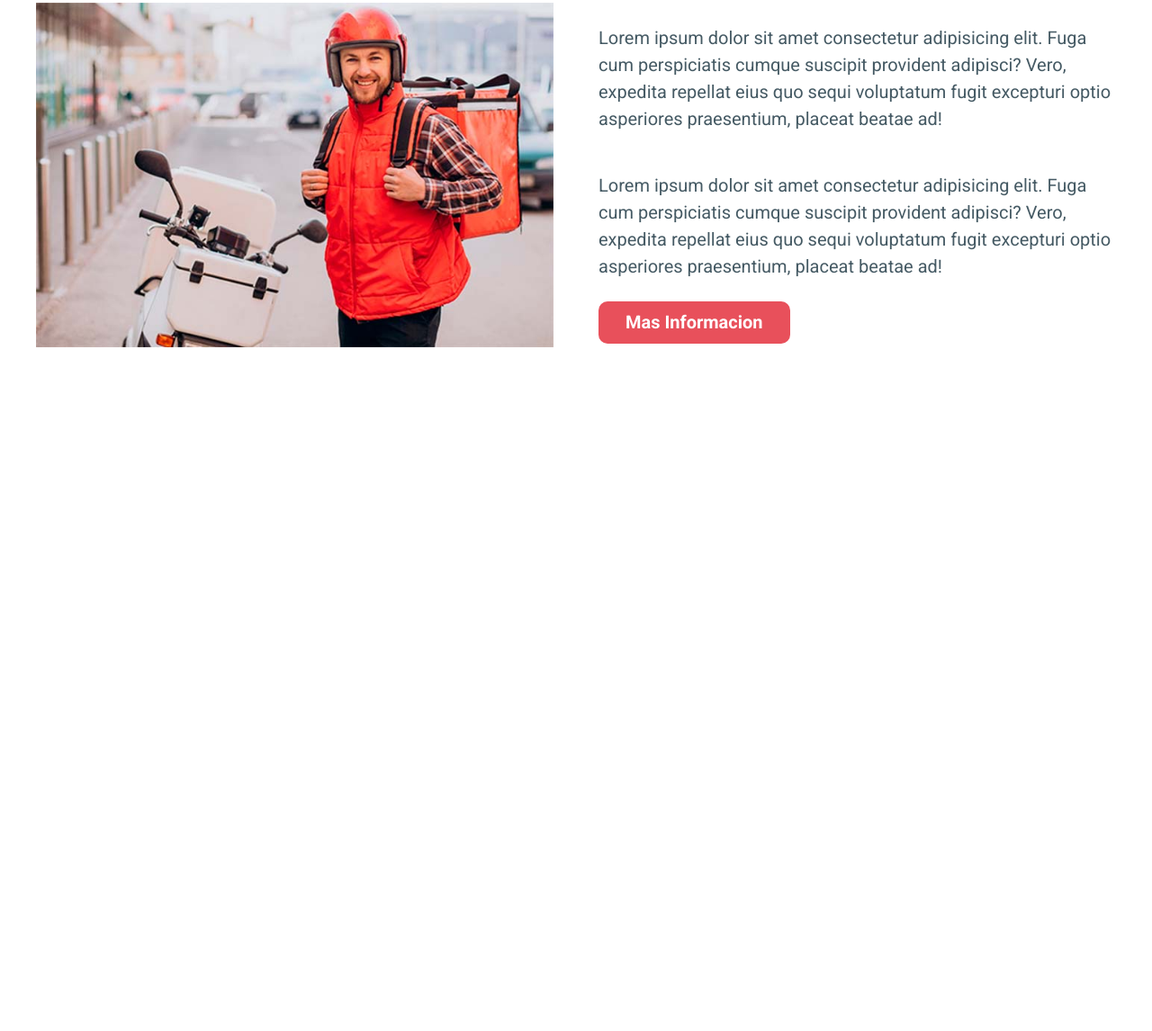
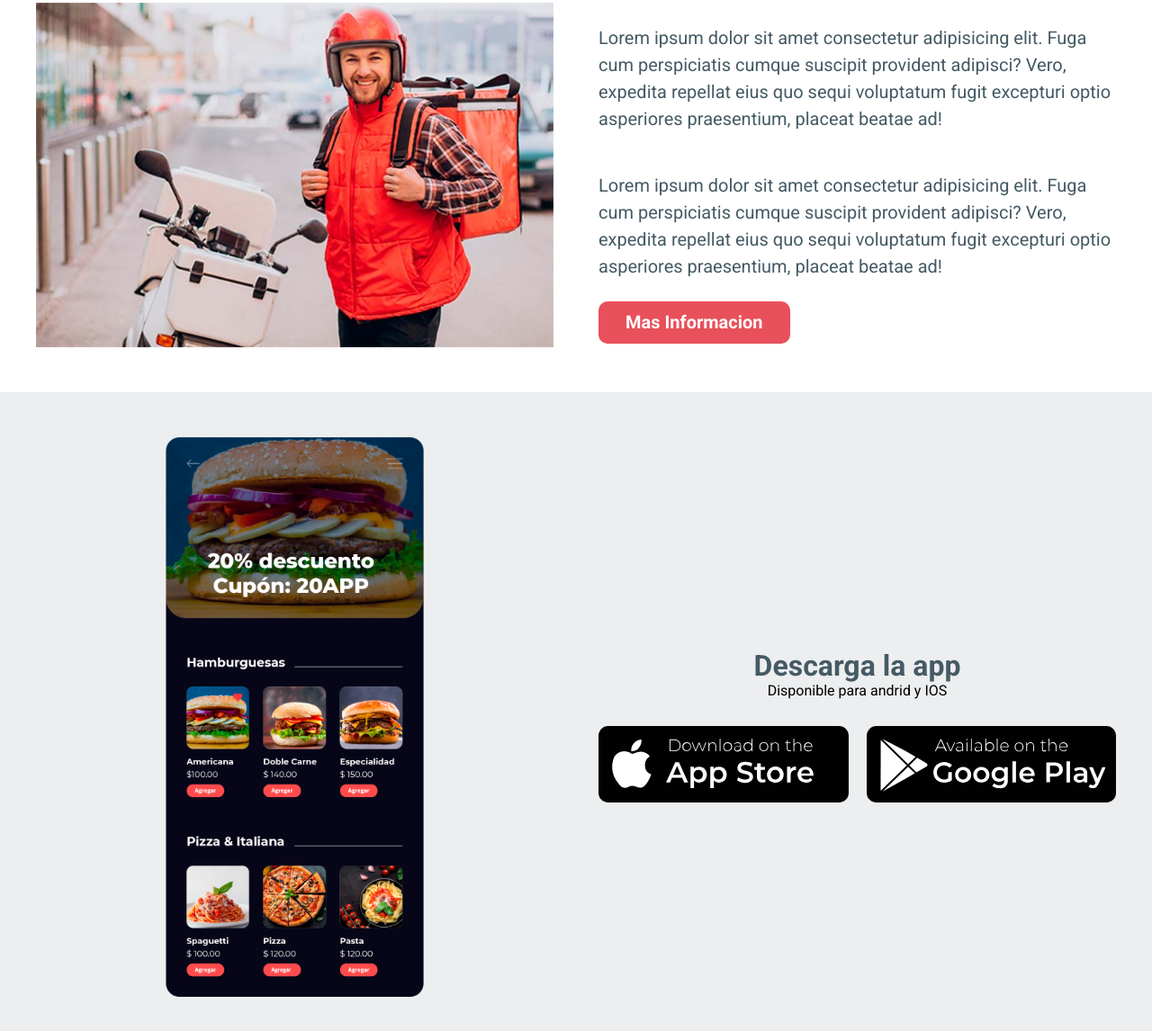
Before and after one commit to GerardoDev25/DeliveryApp-web-page-with-scss, a website: page index.html in a window 1280 px wide. Shown: the part 4568-5714 px from the top of the page at 90% size. Before the commit the page ends 5004 px from the top, so only its background shows below. Drawn offline with nearby package versions, Linux system fonts and the light colour scheme; files that its build step writes are made by us from their sources; files whose address does not match are found by name.

Commit message:
Trabajando con la sección de Tiendas

```diff
--- a/index.html
+++ b/index.html
@@ -428,5 +428,25 @@
         </div>
       </div>
     </section>
+    <section class="descargar">
+      <div class="descargar__grid contenedor">
+        <div class="descargar__imagen">
+          <img src="build/img/app.png" alt="imagen app" />
+        </div>
+
+        <div class="tiendas">
+          <h3 class="tiendas__heading">Descarga la app</h3>
+          <div class="tiendas__texto">Disponible para andrid y IOS</div>
+          <div class="tiendas__grid">
+            <a href="#" class="tiendas__enlace">
+              <img src="build/img/tienda-apple.svg" alt="tienda apple" />
+            </a>
+            <a href="#" class="tiendas__enlace">
+              <img src="build/img/tienda-android.svg" alt="tienda andrid" />
+            </a>
+          </div>
+        </div>
+      </div>
+    </section>
   </body>
 </html>
--- a/src/scss/app.scss
+++ b/src/scss/app.scss
@@ -5,3 +5,4 @@
 @use 'testimoniales';
 @use 'favoritos';
 @use 'repartidores';
+@use 'descargar';
--- /dev/null
+++ b/src/scss/descargar/_descargar.scss
@@ -0,0 +1,28 @@
+@use 'base/variables' as v;
+@use 'base/mixins' as m;
+
+.descargar {
+  background-color: v.$grisClaro;
+  padding: v.$separacion 0;
+  &__grid {
+    display: flex;
+    flex-direction: column-reverse;
+
+    @include m.tablet {
+      @include m.grid(2, v.$separacion);
+    }
+  }
+  &__imagen {
+    width: 50%;
+    margin: 5rem auto 0 auto;
+    transition: transform 0.3s;
+
+    @include m.tablet {
+      margin-top: 0;
+    }
+
+    &:hover {
+      transform: rotate(4deg) scale(1.2);
+    }
+  }
+}
--- /dev/null
+++ b/src/scss/descargar/_tiendas.scss
@@ -0,0 +1,31 @@
+@use 'base/variables' as v;
+@use 'base/mixins' as m;
+
+.tiendas {
+  display: flex;
+  flex-direction: column;
+  justify-content: center;
+
+  &__heading,
+  &__texto {
+    text-align: center;
+  }
+  &__texto {
+    margin-bottom: 3rem;
+  }
+  &__heading {
+    color: v.$secundario;
+    margin: 2rem 0 0 0;
+  }
+
+  &__grid {
+    @include m.grid(2, 2rem);
+  }
+
+  &__enlace {
+    transition: transform 0.5s;
+    &:hover {
+      transform: scale(1.2);
+    }
+  }
+}
--- /dev/null
+++ b/src/scss/descargar/index.scss
@@ -0,0 +1,2 @@
+@forward 'descargar';
+@forward 'tiendas';
```
